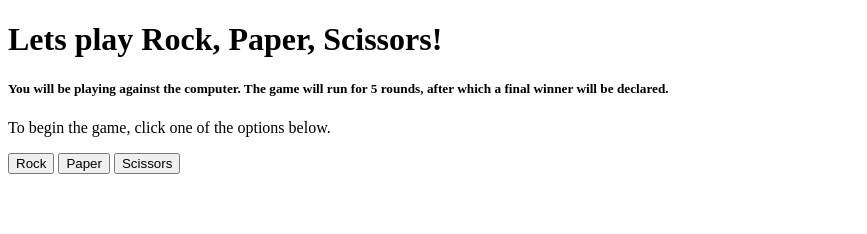
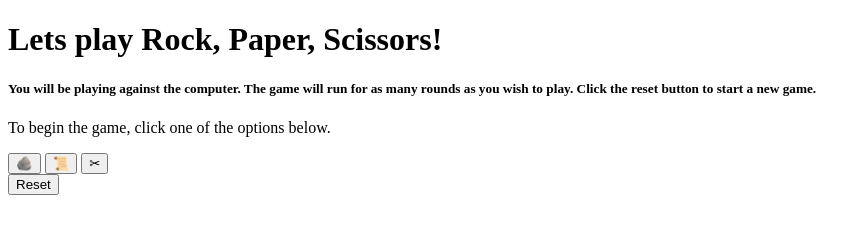
Before and after one commit to Cocoflosbach/rock-paper-scissors, a plain HTML site: page index.html in a window 1280 px wide. Shown: the whole page, without its empty margins (0-867 px from the left). Drawn offline with Linux system fonts and the light colour scheme.

Commit message:
Update index.html

```diff
--- a/index.html
+++ b/index.html
@@ -5,25 +5,34 @@
     <meta name="viewport" content="width=device-width, initial-scale= 1.0" />
     <title>Rock, Paper, Scissors!</title>
     <link rel="stylesheet" href="./style.css" />
-    <script src="./script.js"></script>
   </header>
   <body>
     <div class="container">
       <div class="header">
         <h1 class="header-text">Lets play Rock, Paper, Scissors!</h1>
         <h5 class="instructions">
-          You will be playing against the computer. The game will run for 5
-          rounds, after which a final winner will be declared.
+          You will be playing against the computer. The game will run for as many rounds as you wish to play. Click the reset button to start a new game.
         </h5>
         <p class="call-to-action">
           To begin the game, click one of the options below.
         </p>
       </div>
       <div class="game-buttons">
-        <button class="rock-button">Rock</button>
-        <button class="paper-button">Paper</button>
-        <button class="scissors-button">Scissors</button>
+        <button type="button" id="rock" class="rock-button">🪨</button>
+        <button type="button" id="paper" class="paper-button">📜</button>
+        <button type="button" id="scissors" class="scissors-button">
+          ✂︎
+        </button>
       </div>
+      <div class="result-text" id="choices"></div>
+      <div class="result-text" id="round-result"></div>
+      <div class="result-text" id="scores"></div>
+      <div class="result-text" id="total-score"></div>
+      <div>
+        <input type="button" value="Reset" id="reset" class="reset-button" onclick="reloadThePage()"></input type="button">
+      </div>
+
     </div>
+    <script src="./script.js"></script>
   </body>
 </html>
```
